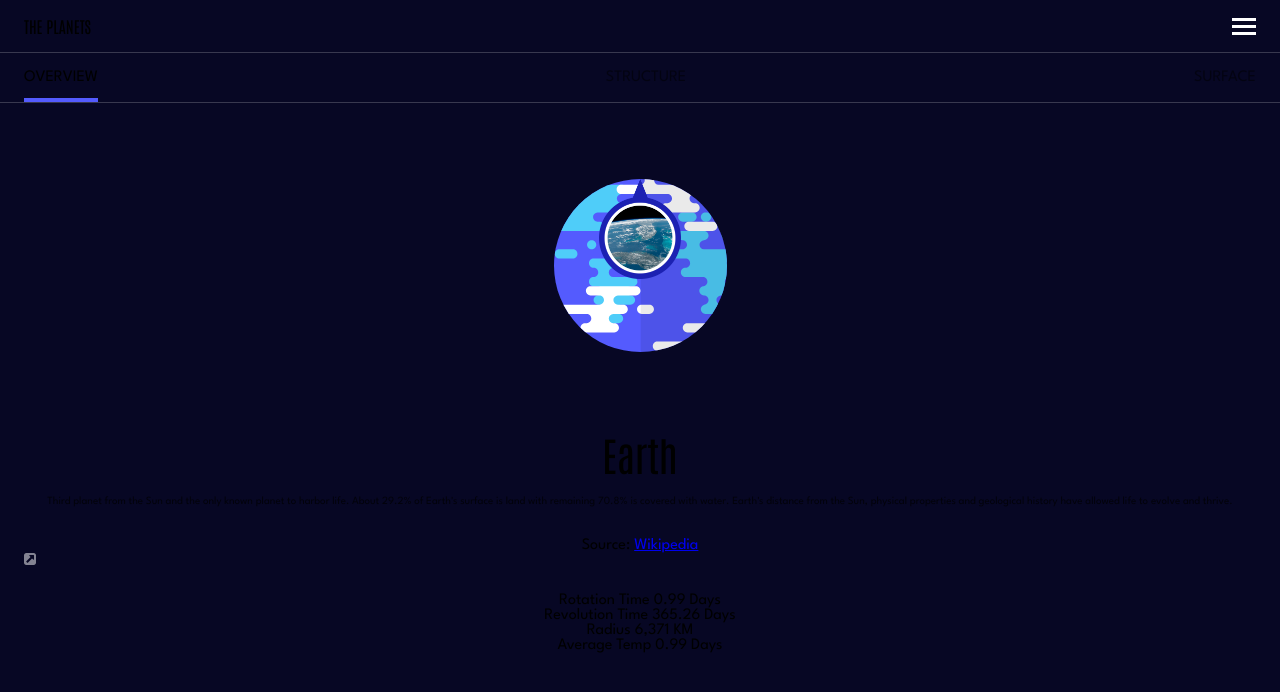
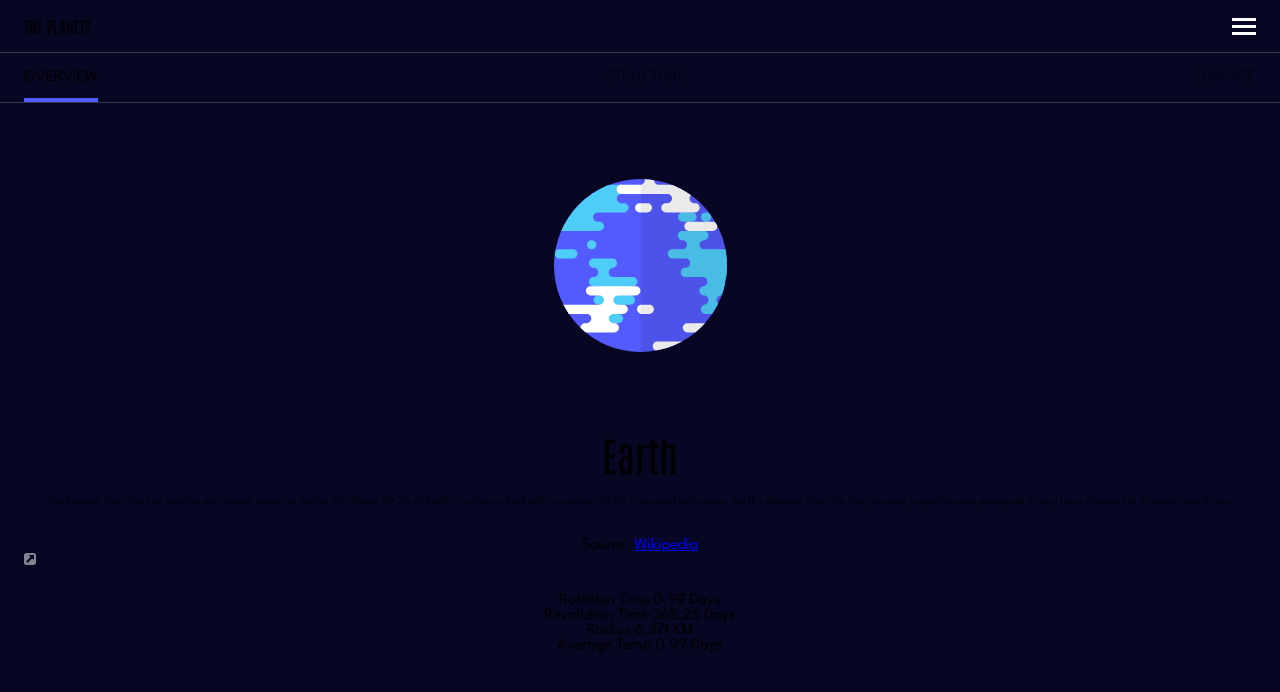
Before and after one commit to radhd/Planets-fact-site, a React (Vite) app: page /earth in a window 1280 px wide. Shown: the top 692 px of the page. Built offline with nearby package versions, Linux system fonts and the light colour scheme.

Commit message:
Set styles for structure button

```diff
--- a/src/components/Information.jsx
+++ b/src/components/Information.jsx
@@ -10,12 +10,7 @@ export default function Information({ data, isActive }) {
         altText={data.name}
         isActive={isActive}
       >
-        <PlanetGeology
-          images={data.images}
-          name={data.name}
-          altText={data.name}
-          isActive={isActive}
-        />
+        <PlanetGeology images={data.images} isActive={isActive} />
       </PlanetImage>
 
       <Wrapper>
@@ -65,16 +60,21 @@ const PlanetImage = styled.div`
 `;
 
 const PlanetGeology = styled.div`
-  background-image: url(${(props) => props.images.geology});
+  background-image: url(${(props) =>
+    props.isActive === "STRUCTURE" ? props.images.geology : null});
   background-size: contain;
   background-repeat: no-repeat;
-  background-position: center;
-  height: 100px;
+  height: 70px;
   margin: 76px 0;
+  position: absolute;
+  top: 5%;
+  left: 43%;
+  aspect-ratio: 1;
 `;
 
 const InformationWrapper = styled.section`
   text-align: center;
+  position: relative;
 `;
 
 const Title = styled.h1`
```
